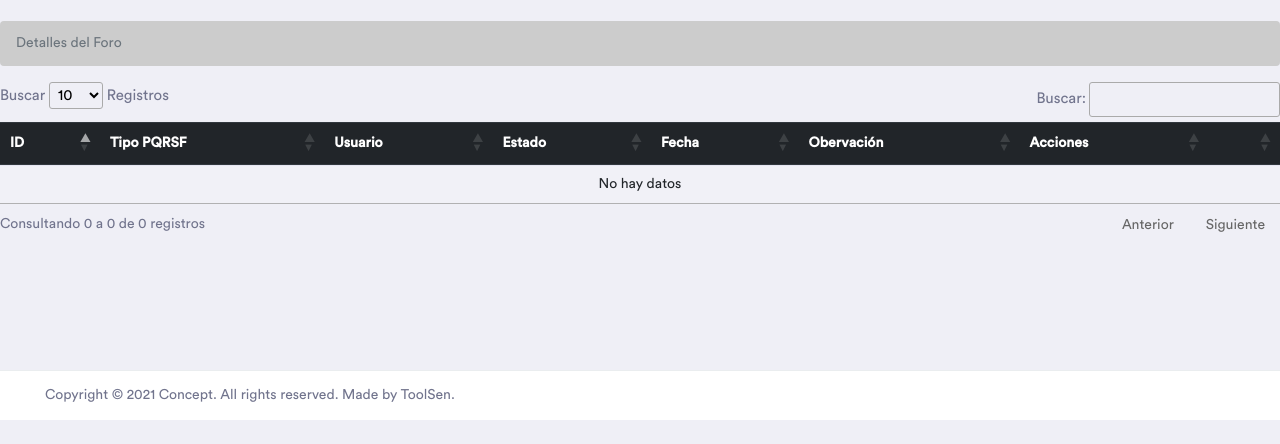
After one commit to danielpzbt/ToolSen, a PHP site: template MVC/view/Pqrsf/consult.php in a window 1280 px wide. The commit adds this page. Shown: the top 444 px of the page. Run offline with PHP 8.4, Linux system fonts and the light colour scheme; the template is opened without the code that fills it, so the values that code supplies are empty; some libraries are stand-ins or nearby versions.

Commit message:
Agregué el controller de PQRSF en MVC

```diff
--- /dev/null
+++ b/MVC/view/Pqrsf/consult.php
@@ -0,0 +1,41 @@
+<br>
+<nav aria-label="breadcrumb">
+    <ol class="breadcrumb">
+        <li class="breadcrumb-item active" aria-current="page">Detalles del Foro</li>
+    </ol>
+</nav>
+<table class="table table-hover table-striped mt-3 table-light" id="tabla">
+
+    <thead class="thead-dark">
+
+    <tr>
+        <th>ID</th>
+        <th>Tipo PQRSF</th>
+        <th>Usuario</th>
+        <th>Estado</th>
+        <th>Fecha</th>
+        <th>Obervación</th>
+        <th>Acciones<th>
+    </tr>
+
+    </thead>
+    <tbody>
+        <?php
+            foreach ($pqrsfconsult as $pqrsf) {
+                echo "<tr>";
+                    echo "<td>".$pqrsf['cod_pqrsf']."</td>";
+                    echo "<td>".$pqrsf['pqrsf_tipo_cod']."</td>";
+                    echo "<td>".$pqrsf['usu_id']."</td>";
+                    echo "<td>".$pqrsf['id_estado']."</td>";
+                    echo "<td>".$pqrsf['pqrsf_fech']."</td>";
+                    echo "<td>".$pqrsf['pqrsf_observacion']."</td>";
+                    echo "<td>";
+                        echo "<button id='responderModal' data-url='".getUrl("Pqrsf","Pqrsf","getAnswer",false,"ajax")."' data-id='".$pqrsf['cod_pqrsf']."' type='button' class='btn btn-primary fas fa-edit ml-2 mr-2'></button> ";
+                    echo "</td>";
+                echo "</tr>";
+            }
+        ?>
+    </tbody>
+
+
+</table>
```
Also changed, not shown: GUI/model/Pqrsf/PqrsfModel.php (added, +9 -0 lines), MVC/controller/Pqrsf/PqrsfController.php (added, +20 -0 lines), MVC/model/Pqrsf/PqrsfModel.php (added, +9 -0 lines), MVC/view/partials/navbar.php (+6 -43 lines).
